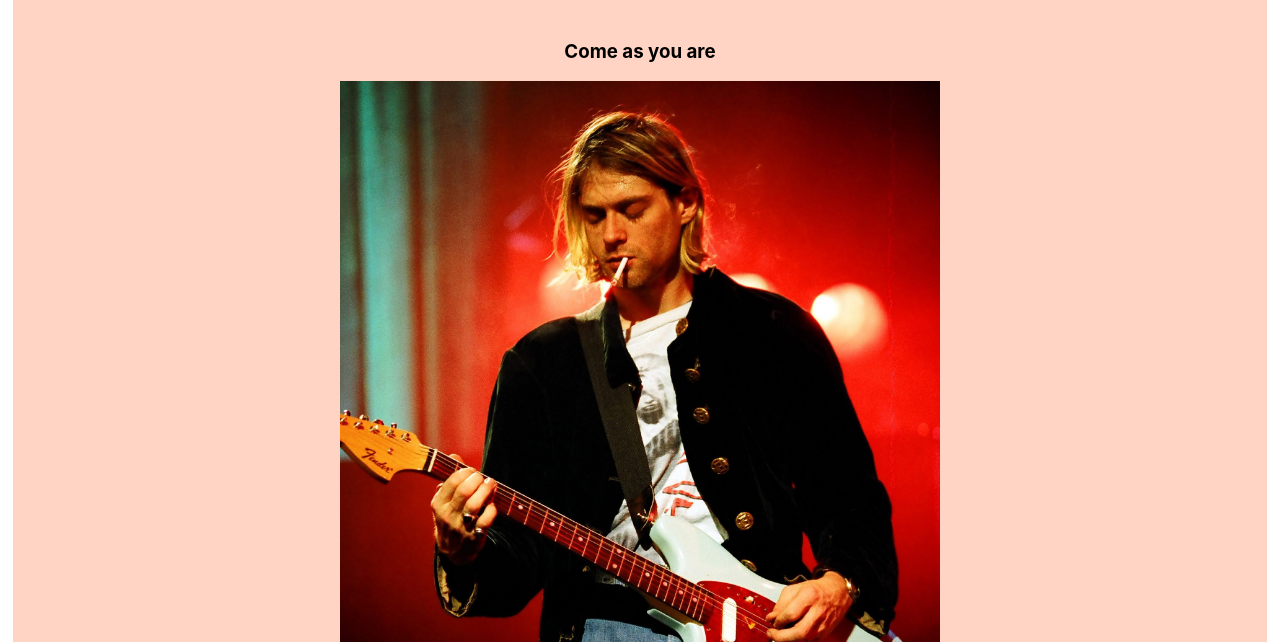
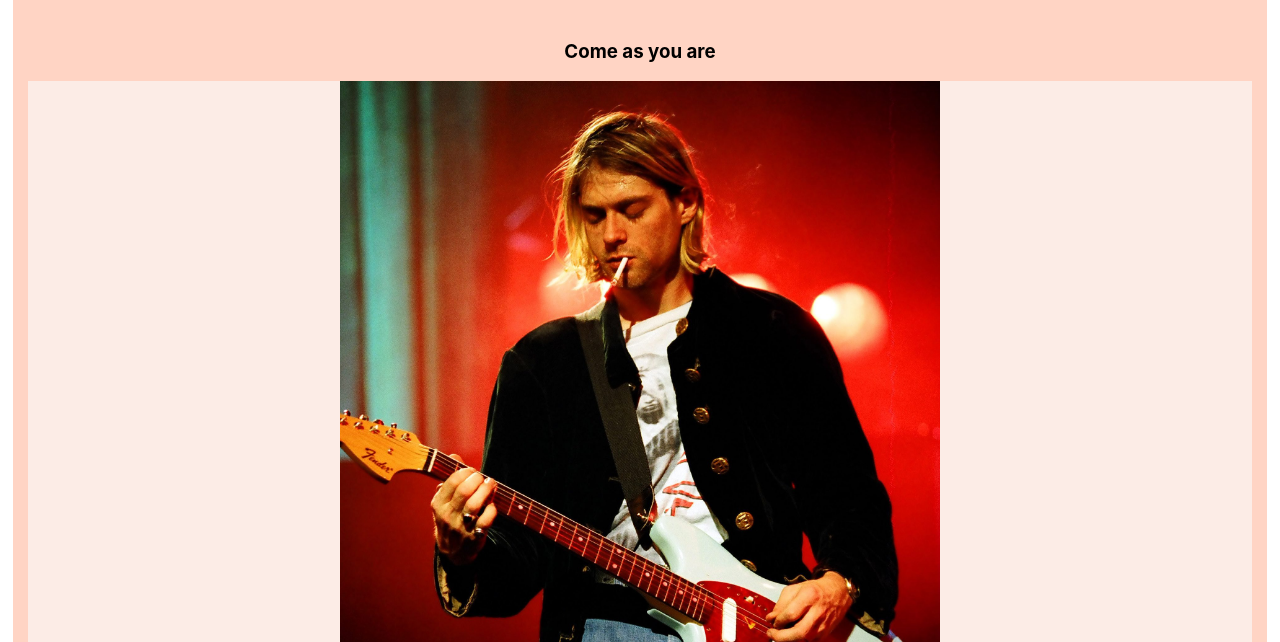
Before and after one commit to kremlevmax/tribute-page, a plain HTML site: page index.html in a window 1280 px wide. Shown: the part 158-800 px from the top of the page. Drawn offline with Linux system fonts and the light colour scheme.

Commit message:
Flexbox
Picture container fix

```diff
--- a/css/css-sheet.css
+++ b/css/css-sheet.css
@@ -9,7 +9,6 @@ h1 {
 .container {
   display: flex;
   flex-direction: column;
-  justify-content: space-around;
   align-items: center;
 }
 
@@ -22,13 +21,16 @@ h1 {
   border-radius: 5px;
   padding: 15px;
   background: #ffd4c4;
+
 }
 
 #img-div {
   background: #fcece6;
   display: flex;
-  flex-direction: column;
   justify-content: center;
+  text-align: center;
+  width: 100%;
+
 }
 
 #image {
```
Also changed, not shown: index.html (+4 -1 lines).
